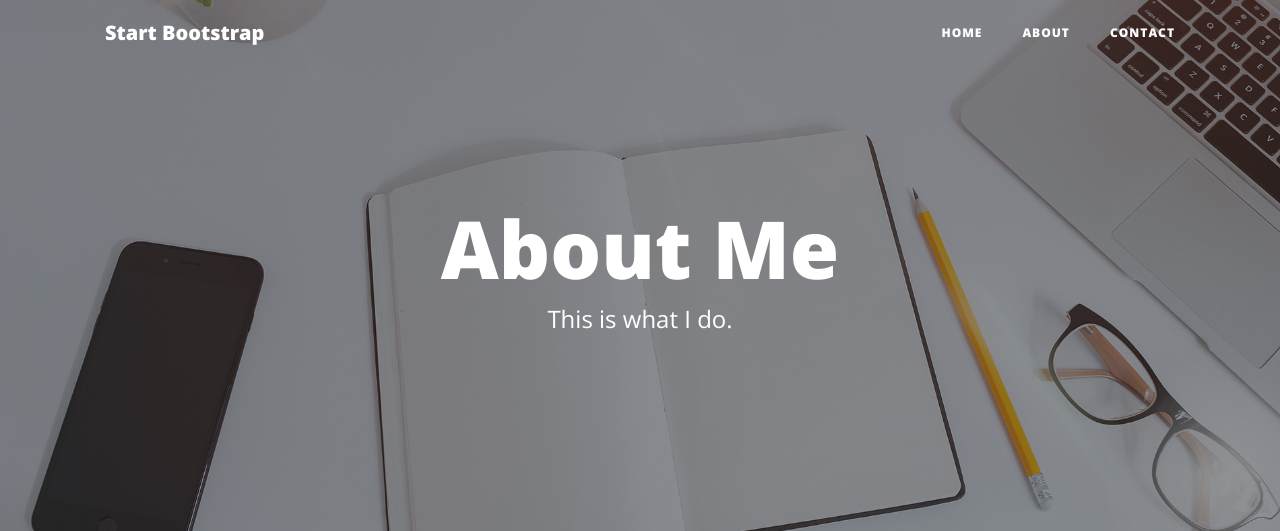
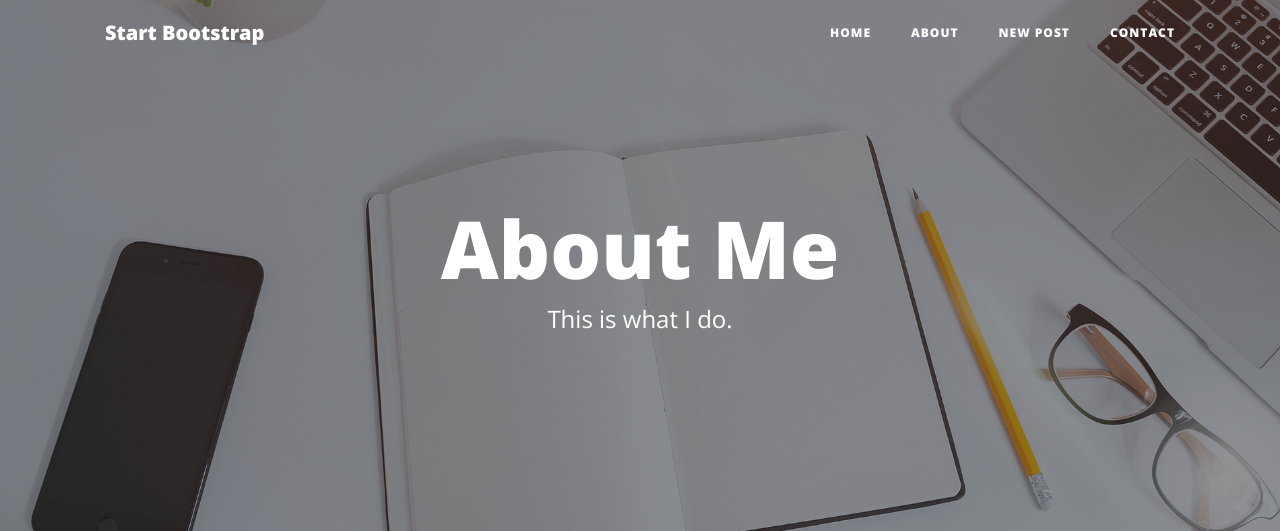
Before and after one commit to creativechern/django-blog, a Django app: page /about/ in a window 1280 px wide. Shown: the top 531 px of the page. Run offline with Django 3.2, Linux system fonts and the light colour scheme; some libraries are stand-ins or nearby versions.

Commit message:
Added "New Post" to navigation bar.

```diff
--- a/templates/base.html
+++ b/templates/base.html
@@ -41,6 +41,9 @@
           </li>
           <li class="nav-item">
             <a class="nav-link" href="{% url 'about' %}">About</a>
+          </li>
+          <li class="nav-item">
+            <a class="nav-link" href="{% url 'post_new' %}">New Post</a>
           </li>
           <li class="nav-item">
             <a class="nav-link" href="{% url 'contact' %}">Contact</a>
```
